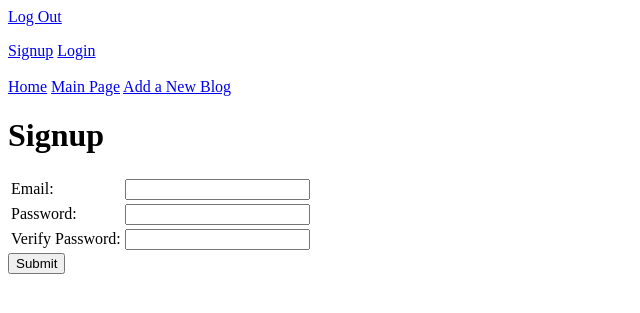
After one commit to rgreen0502/blogz, a Flask app: page /signup in a window 1280 px wide. The commit adds this page. Shown: the top 313 px of the page, without its empty margins (0-640 px from the left). Run offline with Flask 2, Linux system fonts and the light colour scheme.

Commit message:
About halfway through.

```diff
--- a/main.py
+++ b/main.py
@@ -1,9 +1,9 @@
-from flask import Flask, request, redirect, render_template
+from flask import Flask, request, redirect, render_template, session, flash
 from flask_sqlalchemy import SQLAlchemy
 
 app = Flask(__name__)
 app.config['DEBUG'] = True
-app.config['SQLALCHEMY_DATABASE_URI'] = 'mysql+pymysql://build-a-blog:password@localhost:8889/build-a-blog'
+app.config['SQLALCHEMY_DATABASE_URI'] = 'mysql+pymysql://blogz:blogz@localhost:8889/blogz'
 app.config['SQLALCHEMY_ECHO'] = True
 app.secret_key = 'super_secret_key'
 db = SQLAlchemy(app)
@@ -13,23 +13,147 @@ class Blog(db.Model):
     id = db.Column(db.Integer, primary_key=True)
     title = db.Column(db.String(120))
     body = db.Column(db.String(500))
+    owner_id = db.Column(db.Integer, db.ForeignKey('user.id'))
 
-    def __init__(self, title, body):
+    def __init__(self, title, body, owner):
         self.title = title
         self.body = body
+        self.owner = owner
+
+class User(db.Model):
+
+    id = db.Column(db.Integer, primary_key=True)
+    email = db.Column(db.String(120), unique=True)
+    password = db.Column(db.String(120))
+    blogs = db.relationship('Blog', backref='owner')
+
+    def __init__(self, email, password):
+        self.email = email
+        self.password = password
+
+@app.before_request
+def require_login():
+    allowed_routes = ['login', 'signup', 'show_blog', 'index']
+    if request.endpoint not in allowed_routes and 'email' not in session:
+        return redirect('/login')
+
+@app.route('/login', methods=['POST', 'GET'])
+def login():
+    if request.method == 'POST':
+        email = request.form['email']
+        password = request.form['password']
+        user = User.query.filter_by(email=email).first()
+        if user and user.password == password:
+            session['email'] = email
+            return redirect('/blog')
+        else:
+            flash('User password incorrect, or user does not exist', 'error')
+
+    return render_template('login.html')
+
+def empty_field(x):
+    if x:
+        return True
+    else:
+        return False
+
+def char_length(x):
+    if len(x)>2 and len(x)<21:
+        return True
+    else:
+        return False
+
+def at_symbol(x):
+    if x.count("@") == 1:
+        return True
+    else:
+        return False
+
+def email_period(x):
+    if x.count(".") == 1:
+        return True
+    else:
+        return False
+
+
+@app.route('/signup', methods=["POST", "GET"])
+def signup():
+
+    if request.method == 'POST':
+
+        email = request.form["email"]
+        password = request.form["password"]
+        verify = request.form["verify"]
+        email_error = ""
+        password_error = ""
+        verify_error = ""
+
+
+        if not empty_field(email):
+            email_error="Please enter an Email."
+
+        elif not char_length(email):
+            email_error="Must be between 3 and 20 characters."
+
+        elif not email_period(email):
+            email_error="Can only have one period!"
+
+        elif not at_symbol(email):
+            email_error="Enter a valid email address(with a @)!"
+
+        else:
+            if " " in email:
+                email_error="No spaces allowed!"
+
+        if not empty_field(password):
+            password_error="Please enter a Password."
+            email=email
+
+        elif not char_length(password):
+            password_error="Must be between 3 and 20 characters."
+            email=email
+
+        else:
+            if " " in password:
+                password_error="No spaces allowed!"
+                email=email
+
+        if verify != password:
+            verify_error="Passwords must match."
+            email=email
+
+        if not email_error and not password_error and not verify_error:
+            existing_user = User.query.filter_by(email=email).first()
+            if not existing_user:
+                new_user = User(email, password)
+                db.session.add(new_user)
+                db.session.commit()
+                session['email'] = email
+            return redirect('/newpost')
+        return render_template("signup.html", email_error=email_error, email=email, password_error=password_error, password=password, verify=verify, verify_error=verify_error)
+    else:
+        return render_template("signup.html")
+
+@app.route('/logout')
+def logout():
+    del session['email']
+    return redirect('/login')
+
 
 @app.route('/newpost', methods=['POST', 'GET'])
 def newpost():
 
     blog_title = ''
     blog_body = ''
+
     blog_title_error = ''
     blog_body_error = ''
+
+    owner = User.query.filter_by(email=session['email']).first()
 
     if request.method == 'POST':
         blog_title = request.form['title']
         blog_body = request.form['body']
-
         if blog_title == '':
             blog_title_error = 'Please include a title.'
             return render_template('/newpost.html', blog_body=blog_body, blog_title_error=blog_title_error)
@@ -39,7 +163,8 @@ def newpost():
             return render_template('/newpost.html', blog_title=blog_title, blog_body_error=blog_body_error)
 
         else:
-            new_blog = Blog(blog_title,blog_body)
+            new_blog = Blog(blog_title,blog_body,owner)
+            #blogs = Blog.query.filter_by(owner=owner)
             db.session.add(new_blog)
             db.session.commit()
             post_link = "/blog?id=" + str(new_blog.id)
@@ -51,13 +176,20 @@ def newpost():
 
 @app.route('/blog')
 def show_blog():
+
+    owner = User.query.filter_by(email=session['email']).first()
     blog_id = request.args.get('id')
     if (blog_id):
         post = Blog.query.get(blog_id)
         return render_template('post.html',blog=post)
     else:
-        all_blog_posts = Blog.query.all()
+        all_blog_posts = Blog.query.filter_by(owner=owner)
         return render_template('blog.html', blogs=all_blog_posts)
+
+@app.route('/')
+def index():
+    user_id = request.args.get('id')
+
 
 if __name__ == '__main__':
     app.run()
--- a/templates/base.html
+++ b/templates/base.html
@@ -9,10 +9,31 @@
         </style>
     </head>
 <body>
+
+        <div>
+            <a href='/logout'>Log Out</a>
+        </div>
+
+        {% with messages = get_flashed_messages(with_categories=True) %}
+            <ul>
+            {% for category,message in messages %}
+                <li class="{{category}}">{{message}}</li>
+            {% endfor %}
+            </ul>
+        {% endwith %}
+
     <nav>
-    <a href='/blog'>Main Page</a>
-    <a href='/newpost'>Add a New Blog</a>
+        <a href='/signup'>Signup</a>
+        <a href='/login'>Login</a>
     </nav>
+    <br>
+    <nav>
+        <a href='/'>Home</a>
+        <a href='/blog'>Main Page</a>
+        <a href='/newpost'>Add a New Blog</a>
+    </nav>
+
+
 
 
     {% block content %}
--- a/templates/post.html
+++ b/templates/post.html
@@ -2,7 +2,7 @@
 
 {% block content %}
 
-<h1>Newest Post</h1>
+<h1>Requested Post</h1>
 
     <div>
             <h2>{{blog.title}}</h2>
--- /dev/null
+++ b/templates/signup.html
@@ -0,0 +1,42 @@
+{% extends "base.html" %}
+
+{% block content %}
+
+<h1>Signup</h1>
+<form method="POST">
+    <table>
+        <tbody>
+            <tr>
+                <td>
+                    <label>Email:</label>
+                </td>
+                <td>
+                    <input type="text" name="email" value="{{email}}"/>
+                    <span class="error">{{email_error}}</span>
+                </td>
+            </tr>
+            <tr>
+                <td>
+                    <label>Password:</label>
+                </td>
+                <td>
+                    <input type="password" name="password" value="{{password}}"/>
+                    <span class="error">{{password_error}}</span>
+                </td>
+            </tr>
+            <tr>
+                <td>
+                    <label>Verify Password:</label>
+                </td>
+                <td>
+                    <input type="password" name="verify" value="{{verify}}"/>
+                    <span class="error">{{verify_error}}</span>
+                </td>
+            </tr>
+
+        </tbody>
+    </table>
+    <input type="submit"/>
+</form>
+
+{% endblock %}
```
Also changed, not shown: templates/login.html (added, +23 -0 lines), templates/index.html (added).
